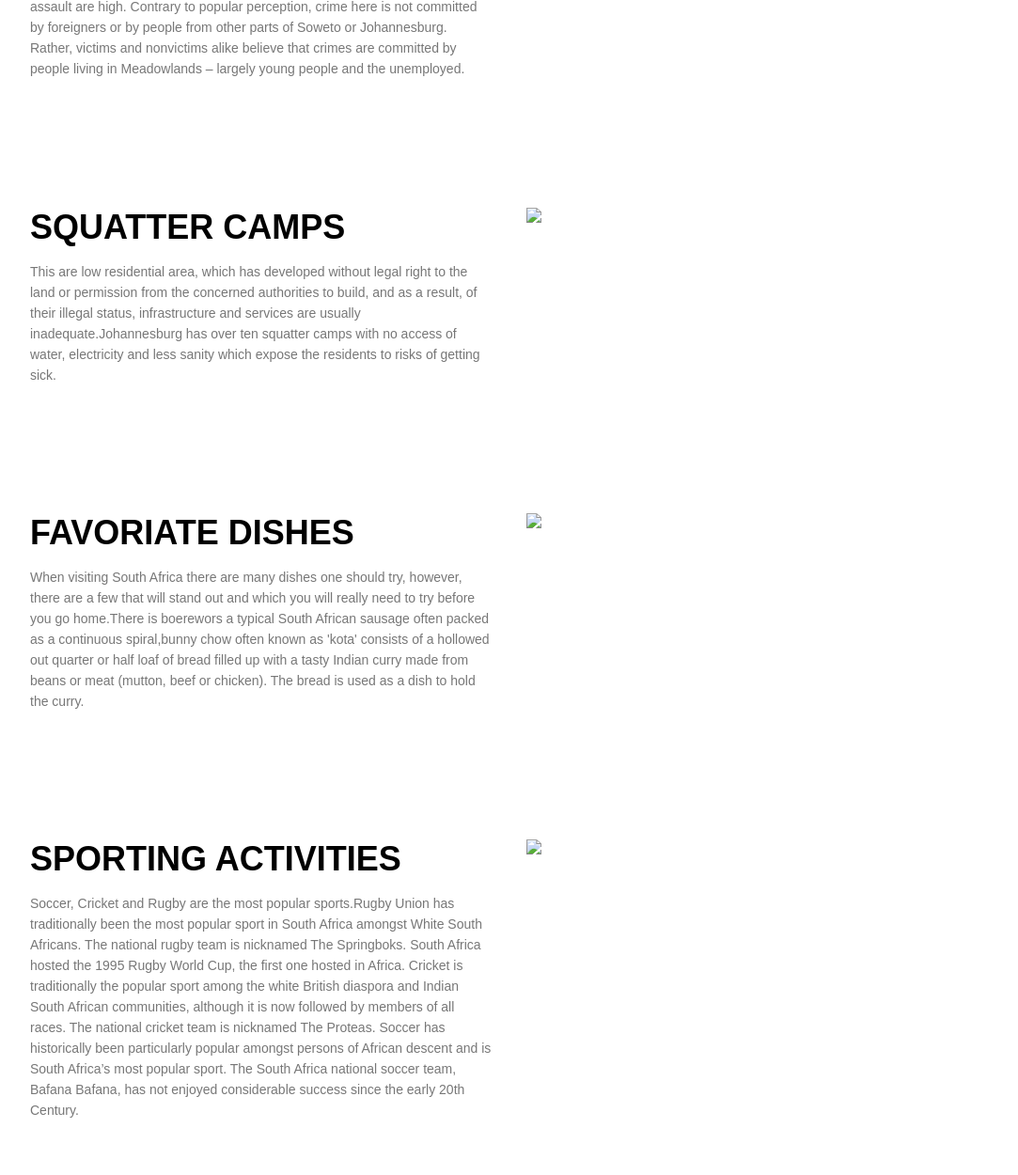
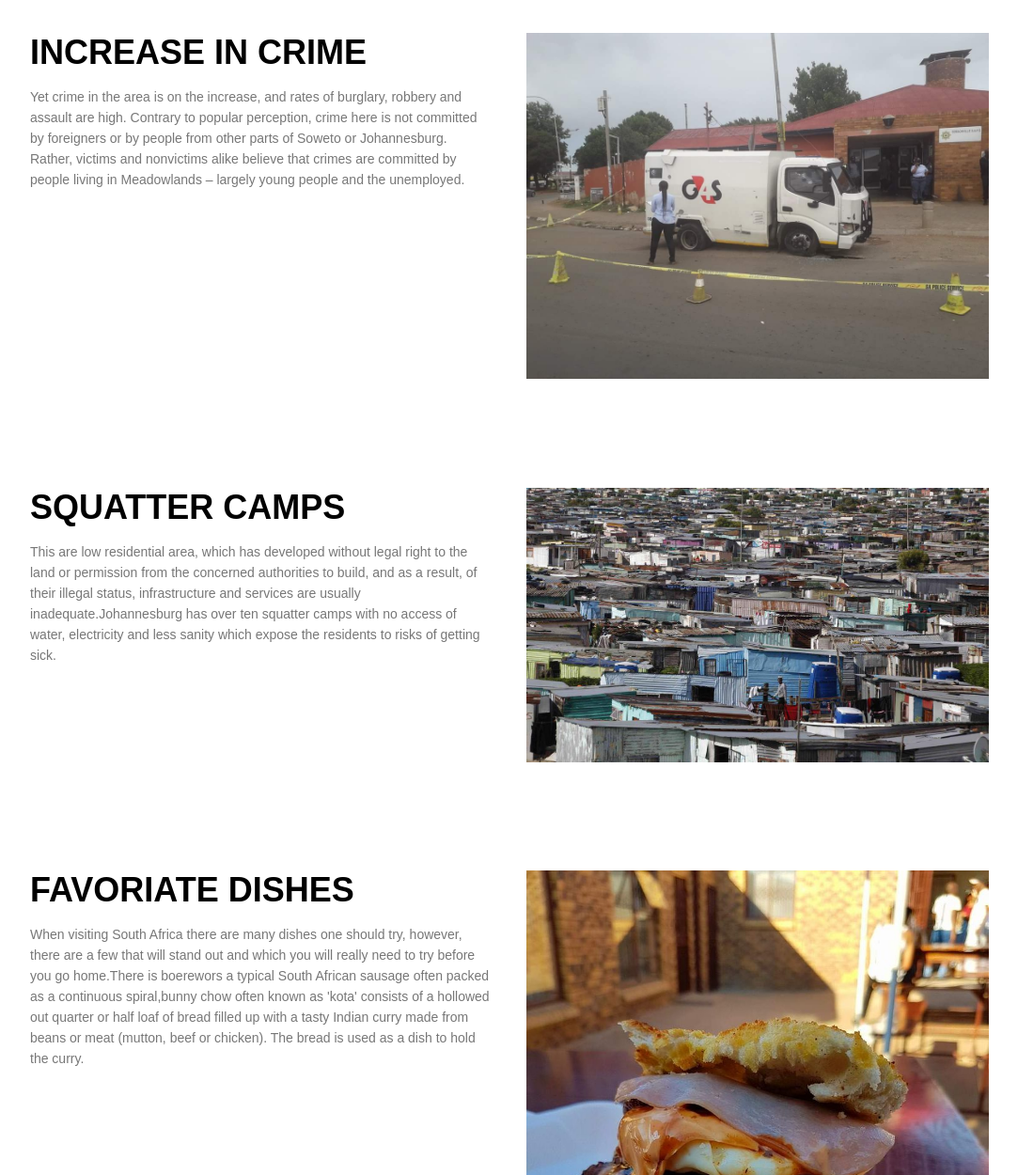
Before and after one commit to cse20-046/Davince-s.html, a plain HTML site: page lifestyle.html in a window 1280 px wide. Shown: the part 969-2219 px from the top of the page at 94% size, without its empty margins (98-1181 px from the left). Drawn offline with Linux system fonts and the light colour scheme; a web font is replaced by a local one.

Commit message:
Update lifestyle.html

```diff
--- a/lifestyle.html
+++ b/lifestyle.html
@@ -34,7 +34,7 @@
             </div>
 
             <div class="about-col">
-                <img src="/images/12.jpg">
+                <img src="12.jpg">
             </div>
         </div>
 
@@ -46,7 +46,7 @@
             </div>
 
             <div class="about-col">
-                <img src="/images/ROBERY.jpg">
+                <img src="ROBERY.jpg">
             </div>
         </div>
 
@@ -57,7 +57,7 @@
             </div>
 
             <div class="about-col">
-                <img src="/images/VMLJHT7KD5H65JESLR3PG56UQE.jpg">
+                <img src="VMLJHT7KD5H65JESLR3PG56UQE.jpg">
             </div>
         </div>
 
@@ -68,7 +68,7 @@
             </div>
 
             <div class="about-col">
-                <img src="/images/fb.jpg">
+                <img src="fb.jpg">
             </div>
         </div>
 
@@ -83,7 +83,7 @@
             </div>
 
             <div class="about-col">
-                <img src="/images/fnb.jpg">
+                <img src="fnb.jpg">
             </div>
         </div>
     </section>
```
